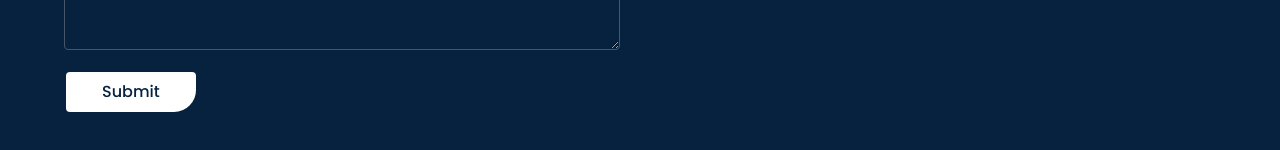
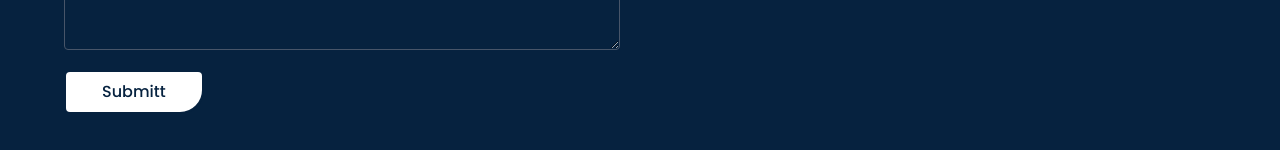
Before and after one commit to lizaafrin/portfolio-liza, a React (Vite) app: page / in a window 1280 px wide. Shown: the part 3019-3169 px from the top of the page. Built offline with nearby package versions, Linux system fonts and the light colour scheme; a web font is replaced by a local one.

Commit message:
updated txt

```diff
--- a/src/components/Contact.jsx
+++ b/src/components/Contact.jsx
@@ -74,7 +74,7 @@ const Contact = () => {
               className="btn self-start
             bg-white text-dark_primary"
             >
-              Submit
+              Submitt
             </button>
           </form>
           <div className="flex-1 flex flex-col gap-5">
```
